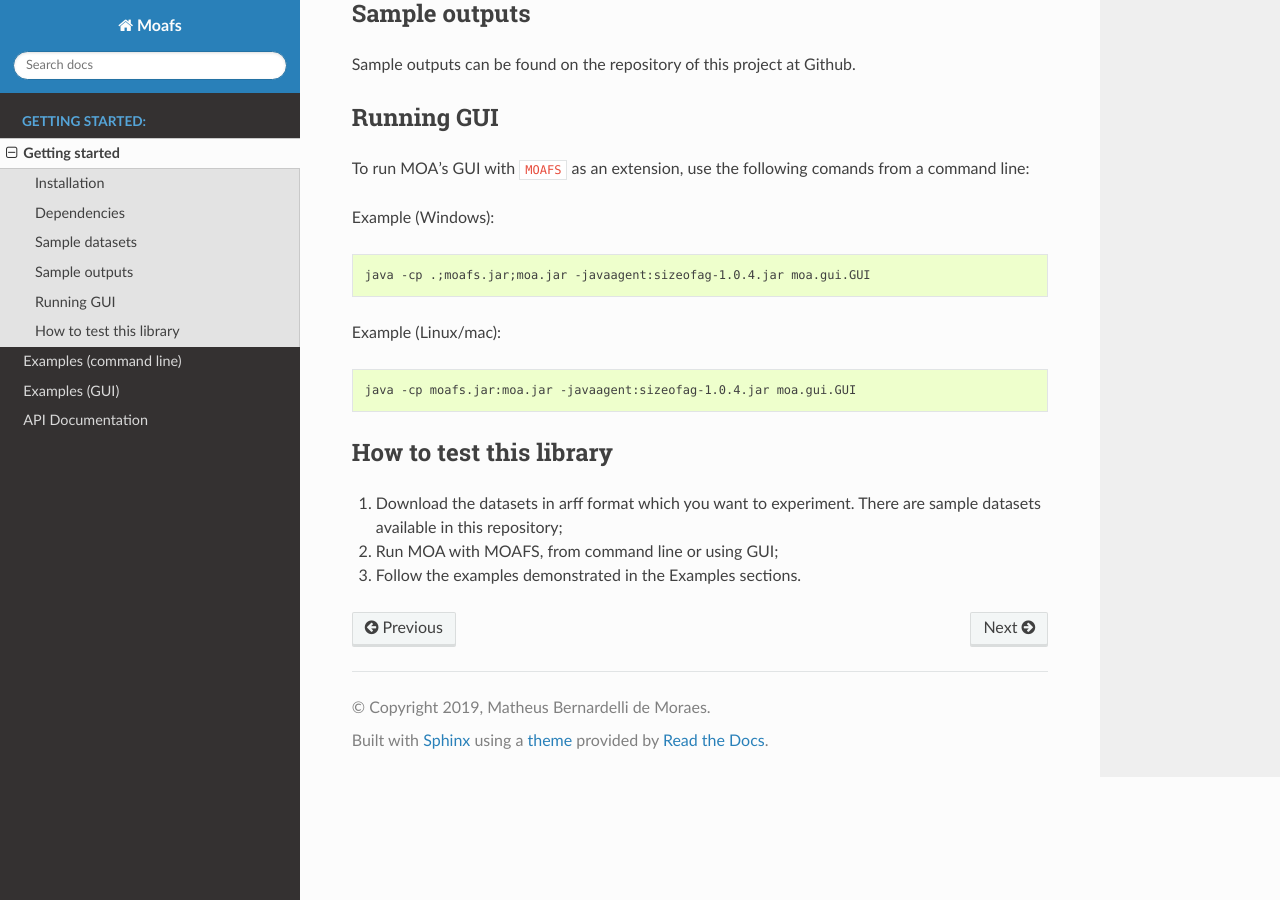
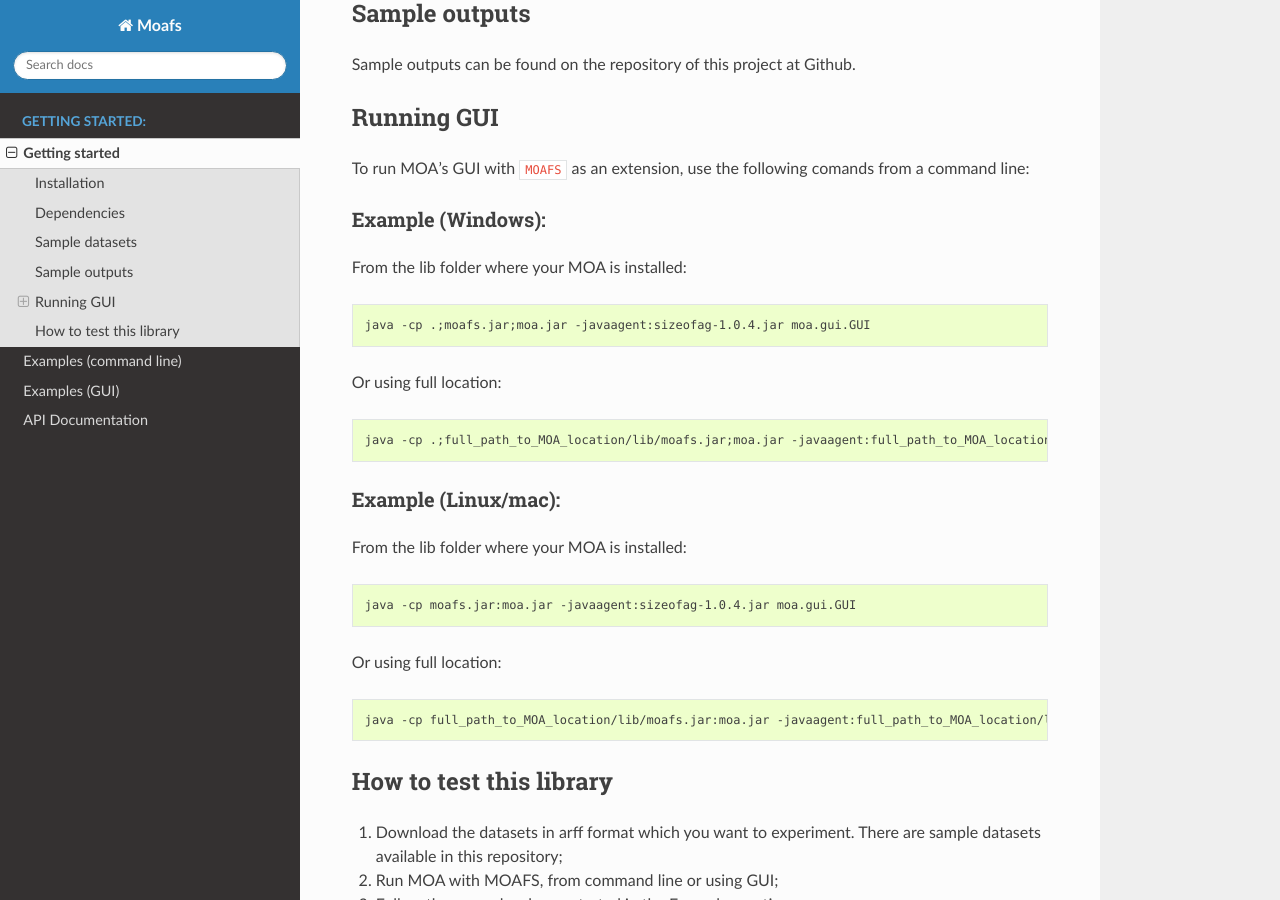
Before and after one commit to mbdemoraes/moafs, a Sphinx documentation site: the page built from docs/install.rst, in a window 1280 px wide and 900 px high, scrolled down 893 px. Built offline with Sphinx 7.4.7 and the Read the Docs theme 2.0.0, drawn with Linux system fonts in a browser that asks for light colours.

Commit message:
Applying suggestions from reviewers

```diff
--- a/docs/install.rst
+++ b/docs/install.rst
@@ -49,16 +49,34 @@ Running GUI
 To run MOA's GUI with ``MOAFS`` as an extension, use the following comands from a command line:
 
 Example (Windows):
+^^^^^^^^^^^^^^^^^^^
+
+From the lib folder where your MOA is installed:
 
 .. code-block:: bash
 
   java -cp .;moafs.jar;moa.jar -javaagent:sizeofag-1.0.4.jar moa.gui.GUI
 
+Or using full location:
+
+.. code-block:: bash
+
+  java -cp .;full_path_to_MOA_location/lib/moafs.jar;moa.jar -javaagent:full_path_to_MOA_location/lib/sizeofag-1.0.4.jar moa.gui.GUI
+
 Example (Linux/mac):
+^^^^^^^^^^^^^^^^^^^^^
+
+From the lib folder where your MOA is installed:
 
 .. code-block:: bash
 
   java -cp moafs.jar:moa.jar -javaagent:sizeofag-1.0.4.jar moa.gui.GUI
+
+Or using full location:
+
+.. code-block:: bash
+
+  java -cp full_path_to_MOA_location/lib/moafs.jar:moa.jar -javaagent:full_path_to_MOA_location/lib/sizeofag-1.0.4.jar moa.gui.GUI
 
 How to test this library
 -------------------------
```
Also changed, not shown: paper.md (+7 -6 lines), 5 other files.
